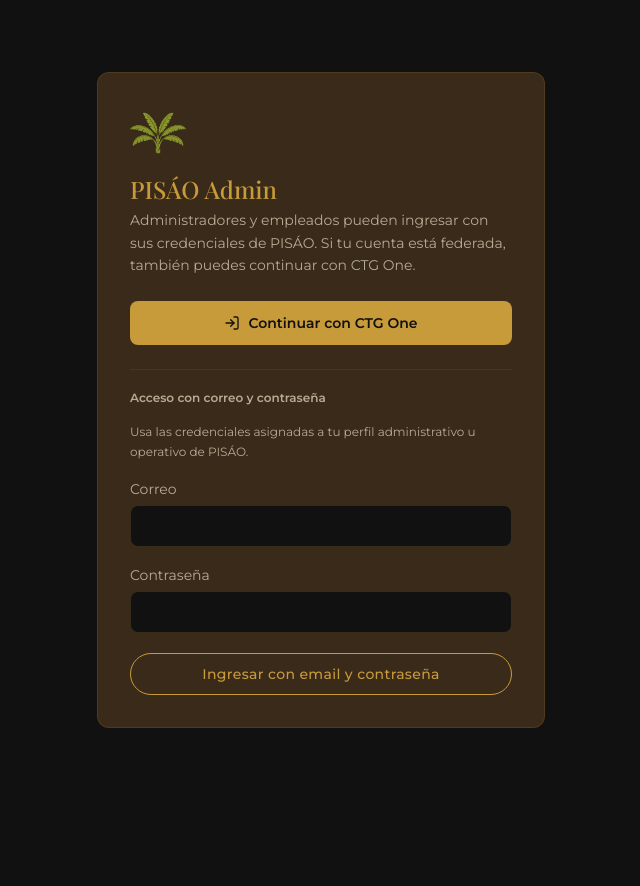
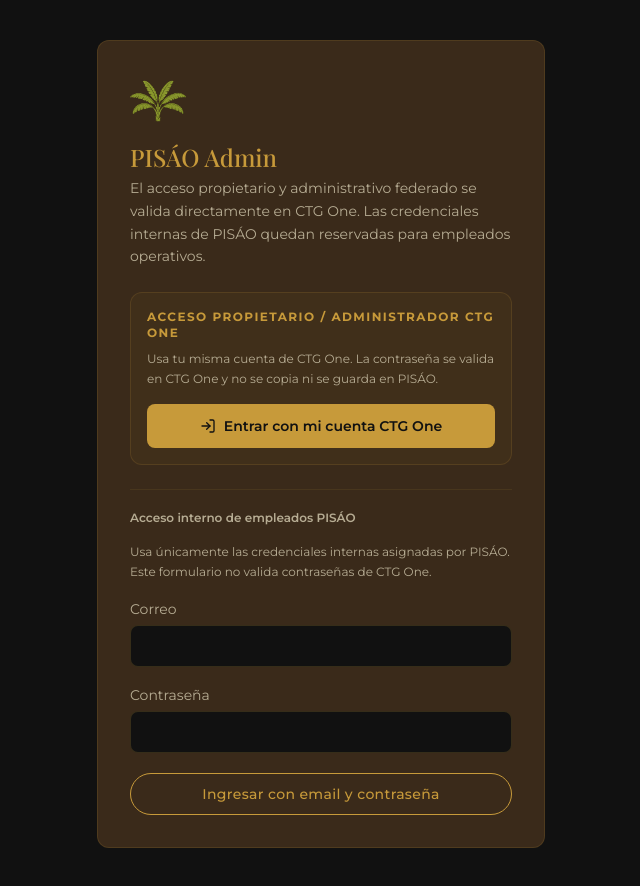
Before and after one commit to VladPhil92/pisao-gastrobar, a Next.js app: page /admin/login in a window 1280 px wide. Shown: the whole page, without its empty margins (319-959 px from the left). Before the commit the page ends 800 px from the top, so only its background shows below. Built offline with nearby package versions, Linux system fonts and the light colour scheme; no server answers.

Commit message:
fix(auth): clarify owner CTG One access

```diff
--- a/components/admin/AdminLoginForm.tsx
+++ b/components/admin/AdminLoginForm.tsx
@@ -33,7 +33,7 @@ export function AdminLoginForm({
 
     if (result?.error) {
       setLocalError(
-        "Correo o contraseña incorrectos.",
+        "Correo o contraseña interna de PISÁO incorrectos. Si estás usando tu contraseña de CTG One, entra con el botón “Entrar con mi cuenta CTG One”.",
       );
       return;
     }
@@ -57,28 +57,36 @@ export function AdminLoginForm({
           PISÁO Admin
         </p>
         <p className="text-pisao-cream-muted mt-1 text-sm leading-relaxed">
-          Administradores y empleados pueden ingresar con sus credenciales de PISÁO.
-          Si tu cuenta está federada, también puedes continuar con CTG One.
+          El acceso propietario y administrativo federado se valida directamente en CTG One.
+          Las credenciales internas de PISÁO quedan reservadas para empleados operativos.
         </p>
 
-        <a
-          href="/auth/ctgone/start?next=/admin/dashboard"
-          className="bg-pisao-gold text-pisao-carbon hover:brightness-105 mt-6 flex min-h-11 w-full items-center justify-center gap-2 rounded-lg px-4 py-2.5 text-sm font-semibold transition"
-        >
-          <LogIn className="h-4 w-4" />
-          Continuar con CTG One
-        </a>
+        <div className="border-pisao-gold/15 bg-pisao-gold/[.045] mt-6 rounded-xl border p-4">
+          <p className="text-pisao-gold text-xs font-bold tracking-[.12em] uppercase">
+            Acceso propietario / administrador CTG One
+          </p>
+          <p className="text-pisao-cream-muted mt-2 text-xs leading-relaxed">
+            Usa tu misma cuenta de CTG One. La contraseña se valida en CTG One y no se copia ni se guarda en PISÁO.
+          </p>
+          <a
+            href="/auth/ctgone/start?next=/admin/dashboard"
+            className="bg-pisao-gold text-pisao-carbon hover:brightness-105 mt-4 flex min-h-11 w-full items-center justify-center gap-2 rounded-lg px-4 py-2.5 text-sm font-semibold transition"
+          >
+            <LogIn className="h-4 w-4" />
+            Entrar con mi cuenta CTG One
+          </a>
+        </div>
 
         {error && <p className="mt-4 text-sm text-red-400">{error}</p>}
 
         <div className="border-pisao-gold/10 mt-6 border-t pt-5">
           <p className="text-pisao-cream-muted text-xs font-semibold">
-            Acceso con correo y contraseña
+            Acceso interno de empleados PISÁO
           </p>
 
           <form onSubmit={onSubmit} className="mt-4">
             <p className="text-pisao-cream-muted mb-4 text-xs leading-relaxed">
-              Usa las credenciales asignadas a tu perfil administrativo u operativo de PISÁO.
+              Usa únicamente las credenciales internas asignadas por PISÁO. Este formulario no valida contraseñas de CTG One.
             </p>
 
             <div className="space-y-4">
```
